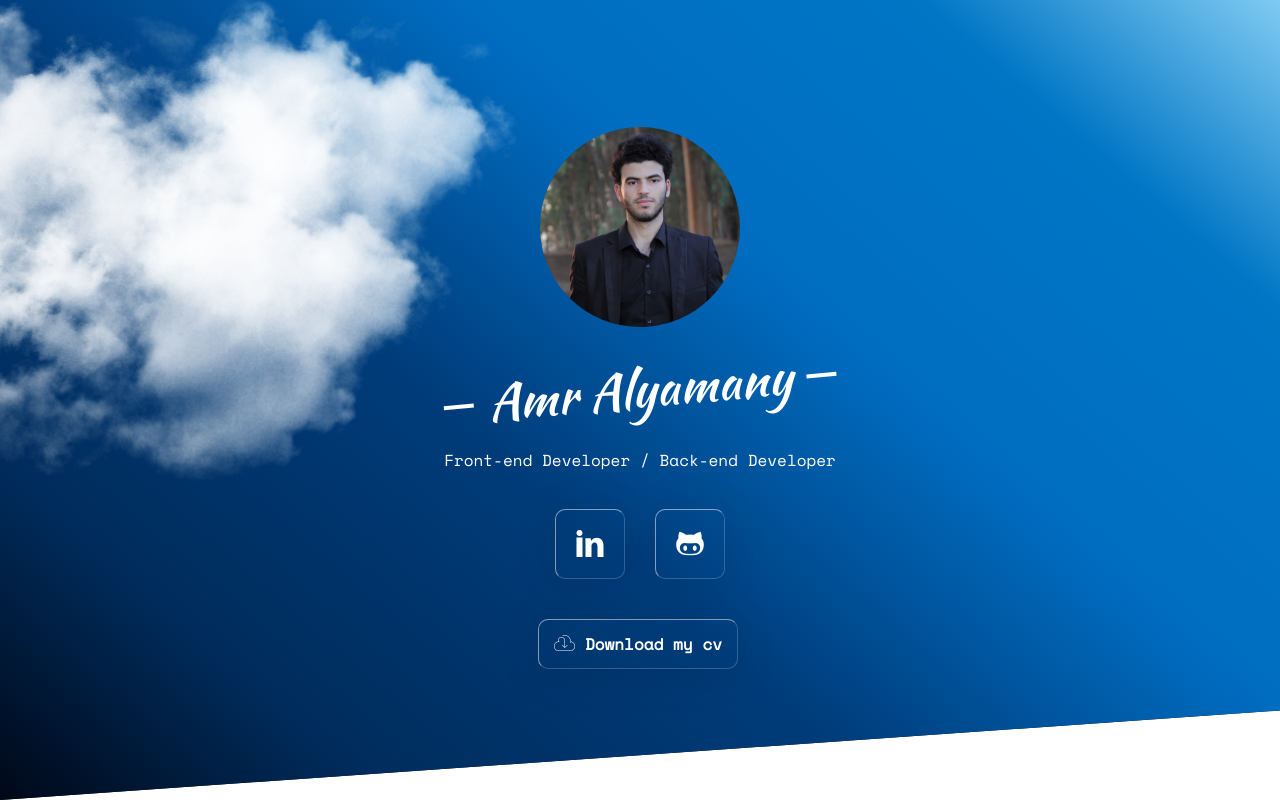
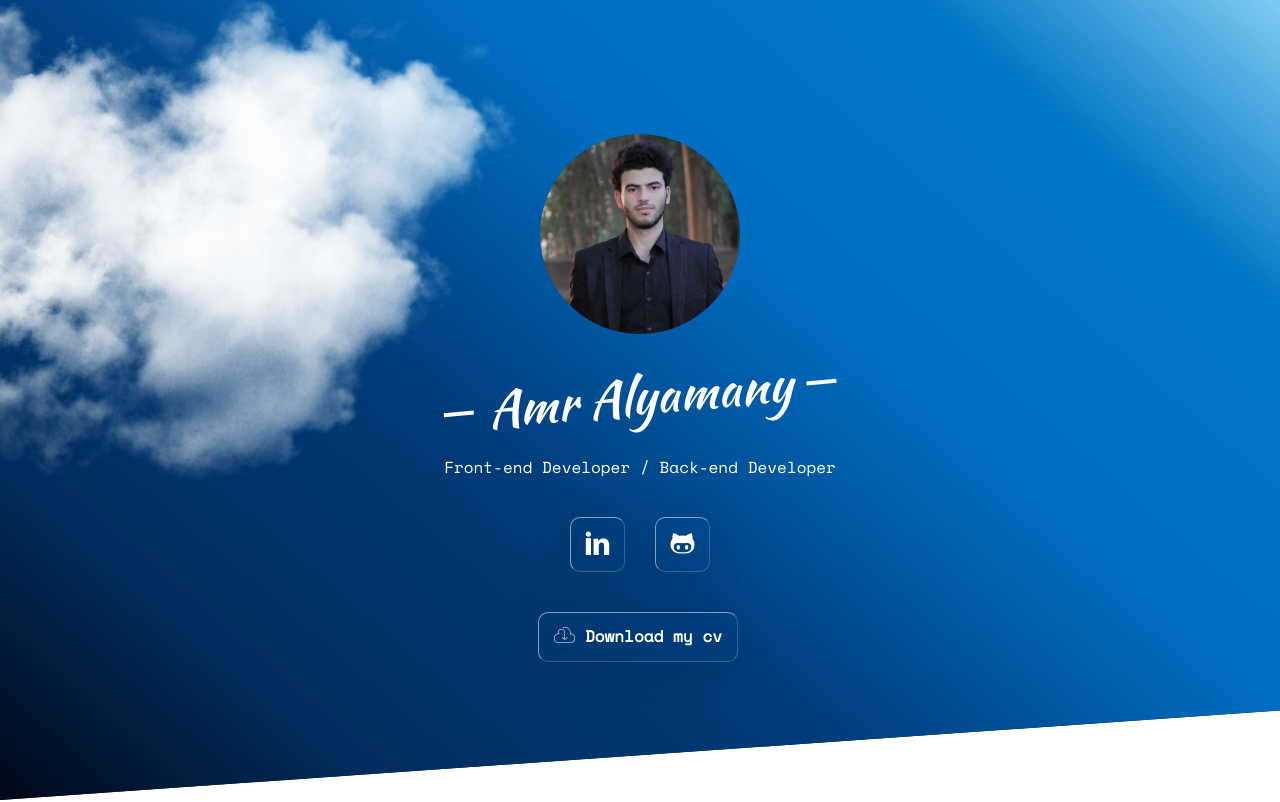
Before and after one commit to AmrE-Alyamany/Profile, a plain HTML site: page index.html in a window 1280 px wide. Shown: the top 802 px of the page. Drawn offline with nearby package versions, Linux system fonts and the light colour scheme; some packages are replaced by stand-ins of ours; no server answers; files whose address does not match are found by name.

Commit message:
Add files via upload

```diff
--- a/css/style.css
+++ b/css/style.css
@@ -1373,6 +1373,12 @@ input[type="text"] {
     -o-transform: translateX(400%) scale(1.5);
 }
 }
+.btn:hover, .btn:focus, .btn.focus{
+  color: #fff;
+}
+#fh5co-header .display-tc .fh5co-social-icons li a i, .fh5co-cover .display-tc .fh5co-social-icons li a i{
+  font-size: 26px;
+}
 .social, .download-link{
   position: relative;
   margin: 10;
@@ -1382,8 +1388,8 @@ input[type="text"] {
 }
 .social li a, .download-link a{
   position: relative;
-  width: 70px;
-  height: 70px;
+  width: 55px;
+  height: 55px;
   display: flex;
   justify-content: center;
   align-items: center;
```
